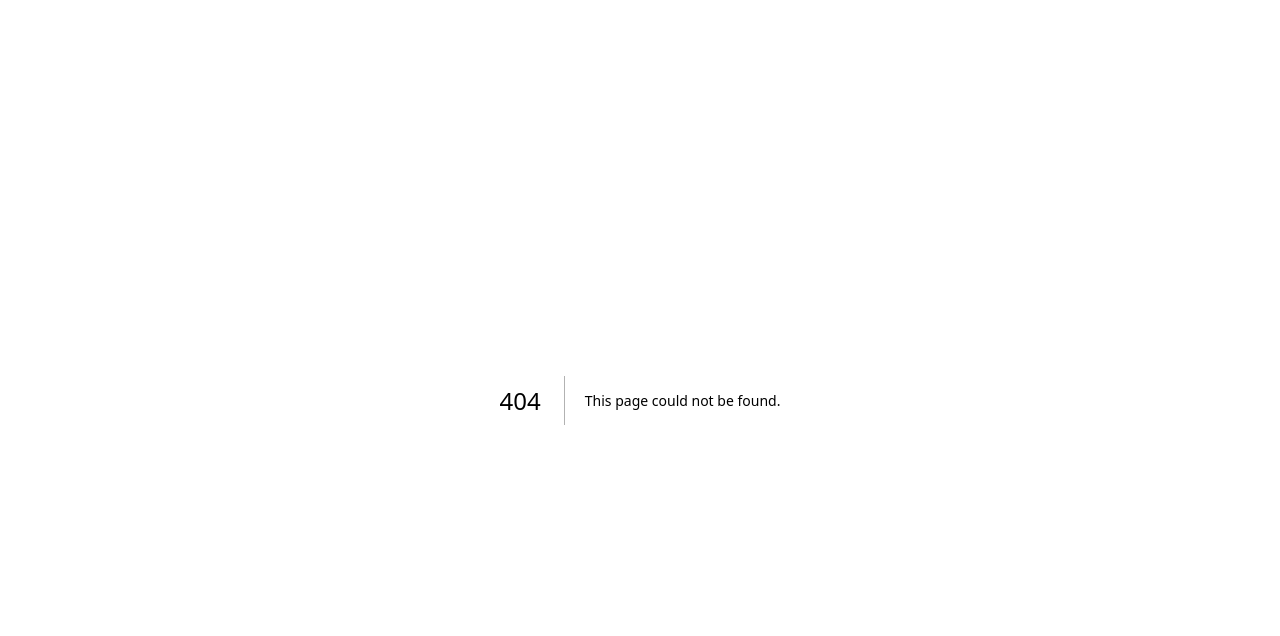
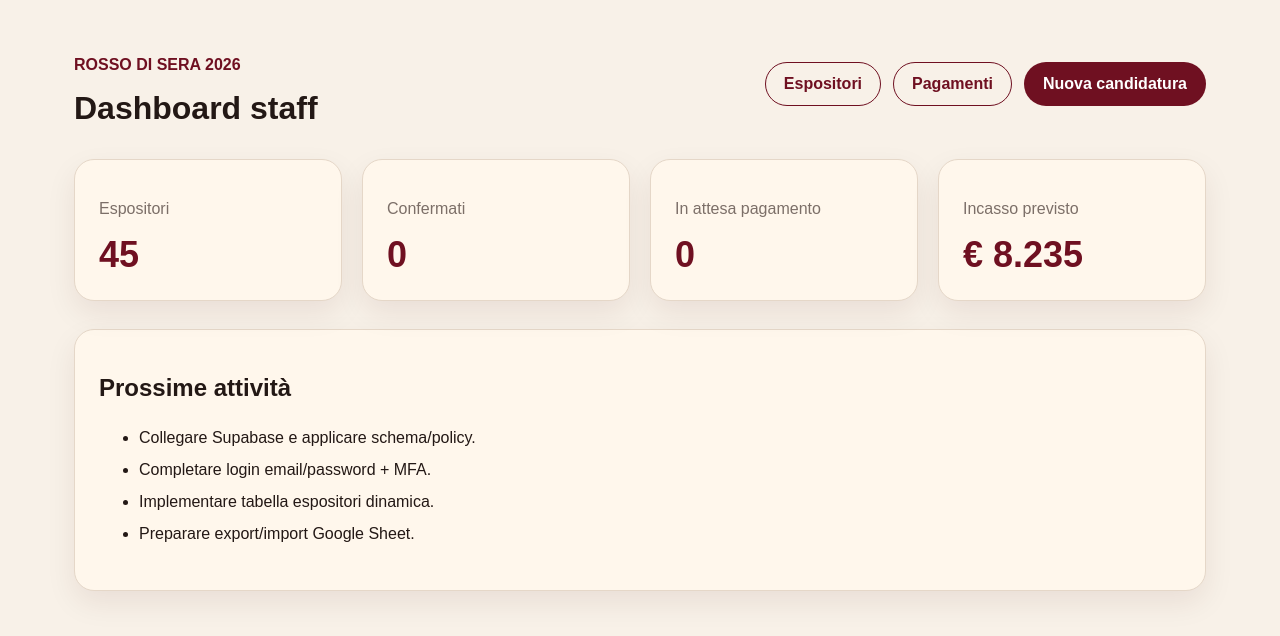
Before and after one commit to giordmando/rosso-di-sera-staff-app, a Next.js app: page /dashboard in a window 1280 px wide. Before the commit this address had no page. Shown: the top 636 px of the page. Built offline with nearby package versions, Linux system fonts and the light colour scheme.

Commit message:
Add dashboard page

```diff
--- /dev/null
+++ b/src/app/dashboard/page.tsx
@@ -0,0 +1,47 @@
+import Link from 'next/link';
+
+const stats = [
+  { label: 'Espositori', value: '45' },
+  { label: 'Confermati', value: '0' },
+  { label: 'In attesa pagamento', value: '0' },
+  { label: 'Incasso previsto', value: '€ 8.235' },
+];
+
+export default function DashboardPage() {
+  return (
+    <main>
+      <div className="container" style={{ paddingTop: 40, paddingBottom: 40 }}>
+        <header style={{ display: 'flex', justifyContent: 'space-between', gap: 20, alignItems: 'center', marginBottom: 32 }}>
+          <div>
+            <p style={{ color: 'var(--wine)', fontWeight: 800 }}>ROSSO DI SERA 2026</p>
+            <h1 style={{ margin: 0 }}>Dashboard staff</h1>
+          </div>
+          <nav style={{ display: 'flex', gap: 12, flexWrap: 'wrap' }}>
+            <Link className="btn btn-secondary" href="/espositori">Espositori</Link>
+            <Link className="btn btn-secondary" href="/pagamenti">Pagamenti</Link>
+            <Link className="btn btn-primary" href="/candidatura">Nuova candidatura</Link>
+          </nav>
+        </header>
+
+        <section className="grid grid-4" style={{ display: 'grid', gridTemplateColumns: 'repeat(4, minmax(0, 1fr))', gap: 20 }}>
+          {stats.map((item) => (
+            <div className="card" key={item.label}>
+              <p style={{ color: 'var(--muted)' }}>{item.label}</p>
+              <strong style={{ fontSize: 36, color: 'var(--wine)' }}>{item.value}</strong>
+            </div>
+          ))}
+        </section>
+
+        <section className="card" style={{ marginTop: 28 }}>
+          <h2>Prossime attività</h2>
+          <ul style={{ lineHeight: 2 }}>
+            <li>Collegare Supabase e applicare schema/policy.</li>
+            <li>Completare login email/password + MFA.</li>
+            <li>Implementare tabella espositori dinamica.</li>
+            <li>Preparare export/import Google Sheet.</li>
+          </ul>
+        </section>
+      </div>
+    </main>
+  );
+}
```
